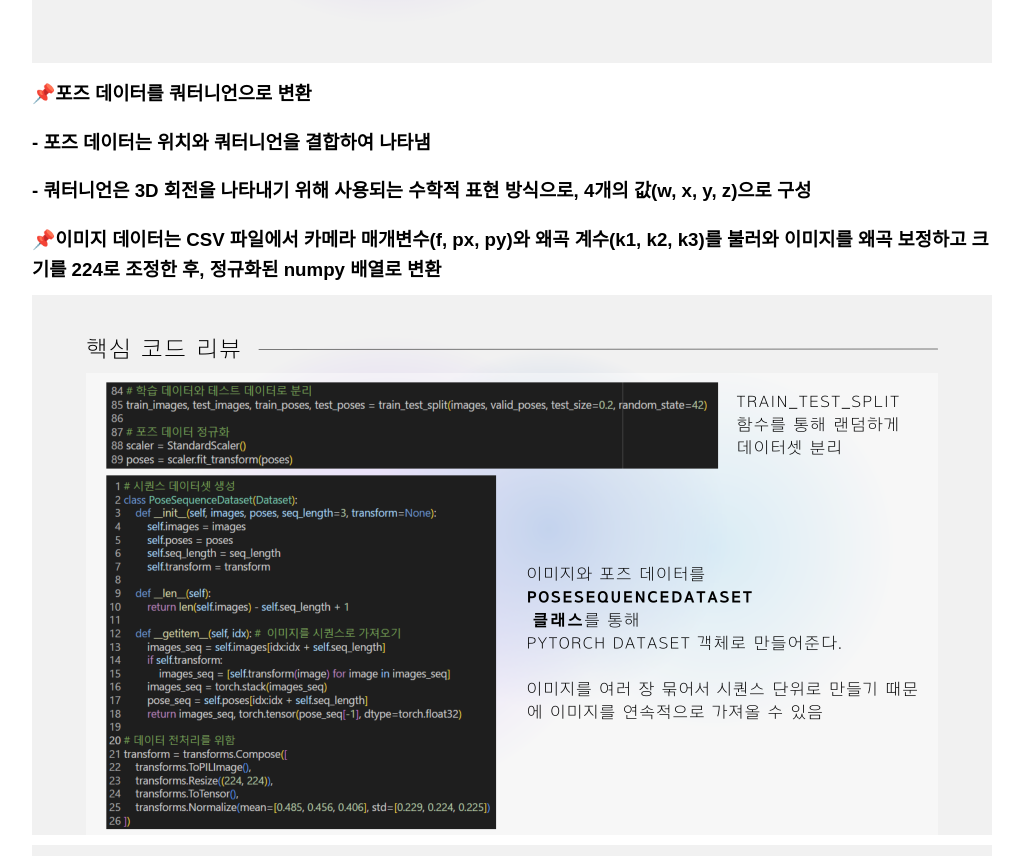
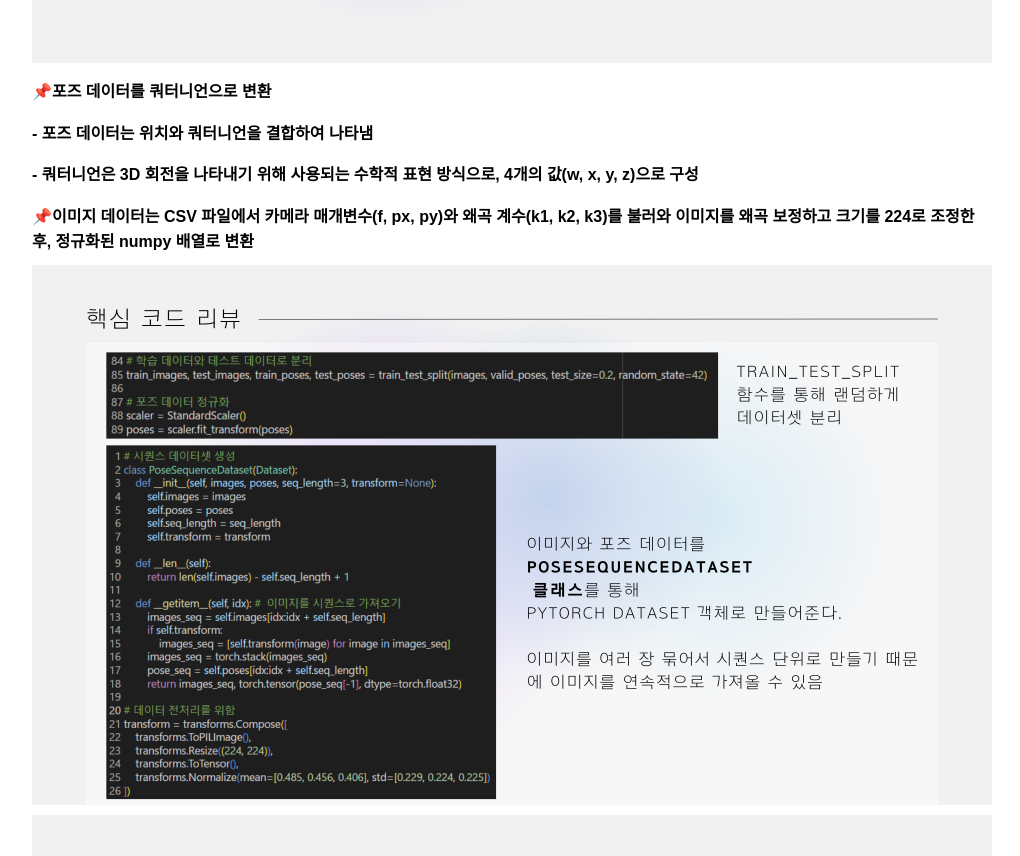
Before and after one commit to khee2/dl-pose-regression-project, a plain HTML site: page 04.html in a window 1280 px wide. Shown: the part 1982-2838 px from the top of the page, without its empty margins (128-1148 px from the left). Drawn offline with Linux system fonts and the light colour scheme.

Commit message:
[refactor] 전처리 페이지 글자 작게 수정

```diff
--- a/04.html
+++ b/04.html
@@ -28,7 +28,7 @@
         h1, h2 {
             color: #333;
         }
-        img,h3 {
+        img,h4 {
             width: 80%;
             height: auto;
             display: block;
@@ -53,14 +53,14 @@
             <h2>- Data Preprocessing</h2>
             <img src="img/데이터전처리코드.png" alt="진행과정">
             <p>
-                <h3>
+                <h4>
                     📌포즈 데이터를 쿼터니언으로 변환
                     <p>- 포즈 데이터는 위치와 쿼터니언을 결합하여 나타냄</p>
                     <p>- 쿼터니언은 3D 회전을 나타내기 위해 사용되는 수학적 표현 방식으로, 4개의 값(w, x, y, z)으로 구성</p>
-                </h3>
-                <h3>
+                </h4>
+                <h4>
                     📌이미지 데이터는 CSV 파일에서 카메라 매개변수(f, px, py)와 왜곡 계수(k1, k2, k3)를 불러와 이미지를 왜곡 보정하고 크기를 224로 조정한 후, 정규화된 numpy 배열로 변환
-                </h3>
+                </h4>
             <img src="img/핵심코드리뷰1.png" alt="진행과정">
             <!-- <img src="img/poseur.png" alt="진행과정"> -->
             <img src="img/lstm모델.png" alt="진행과정">
```
